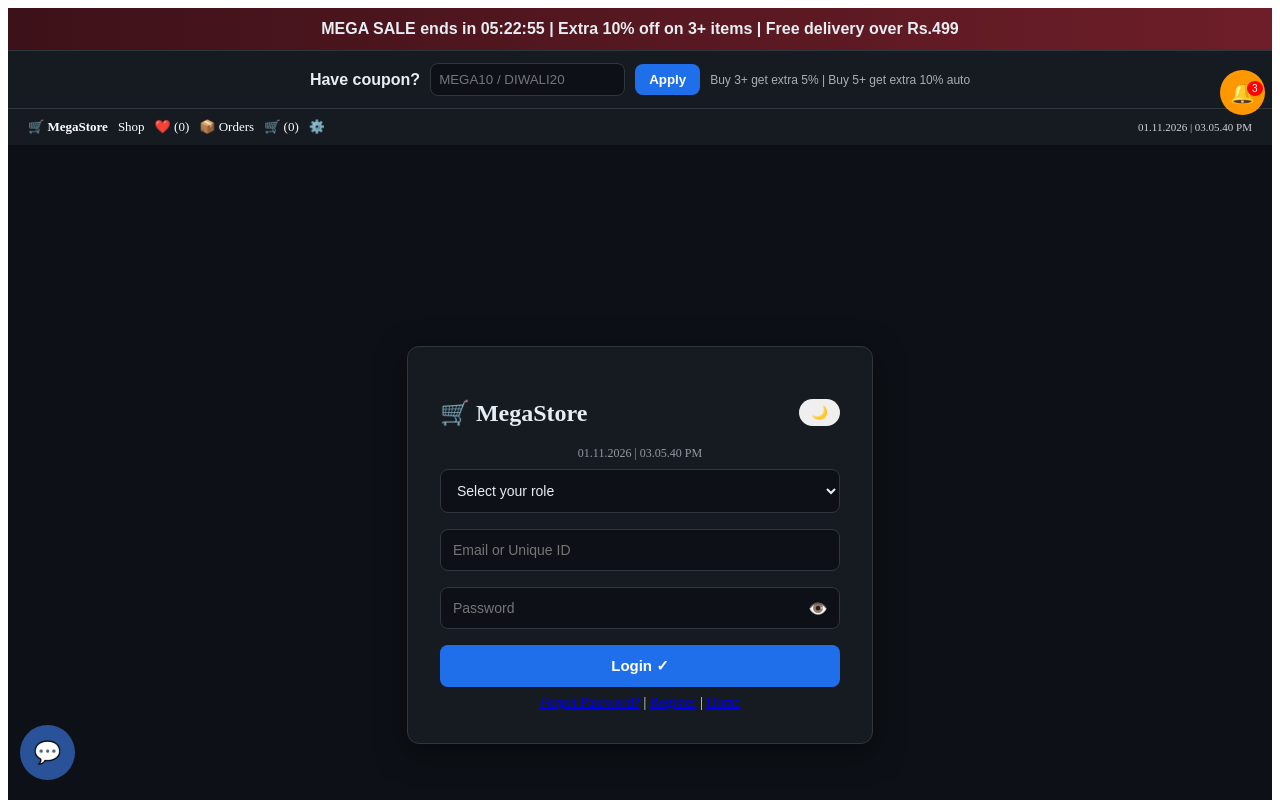
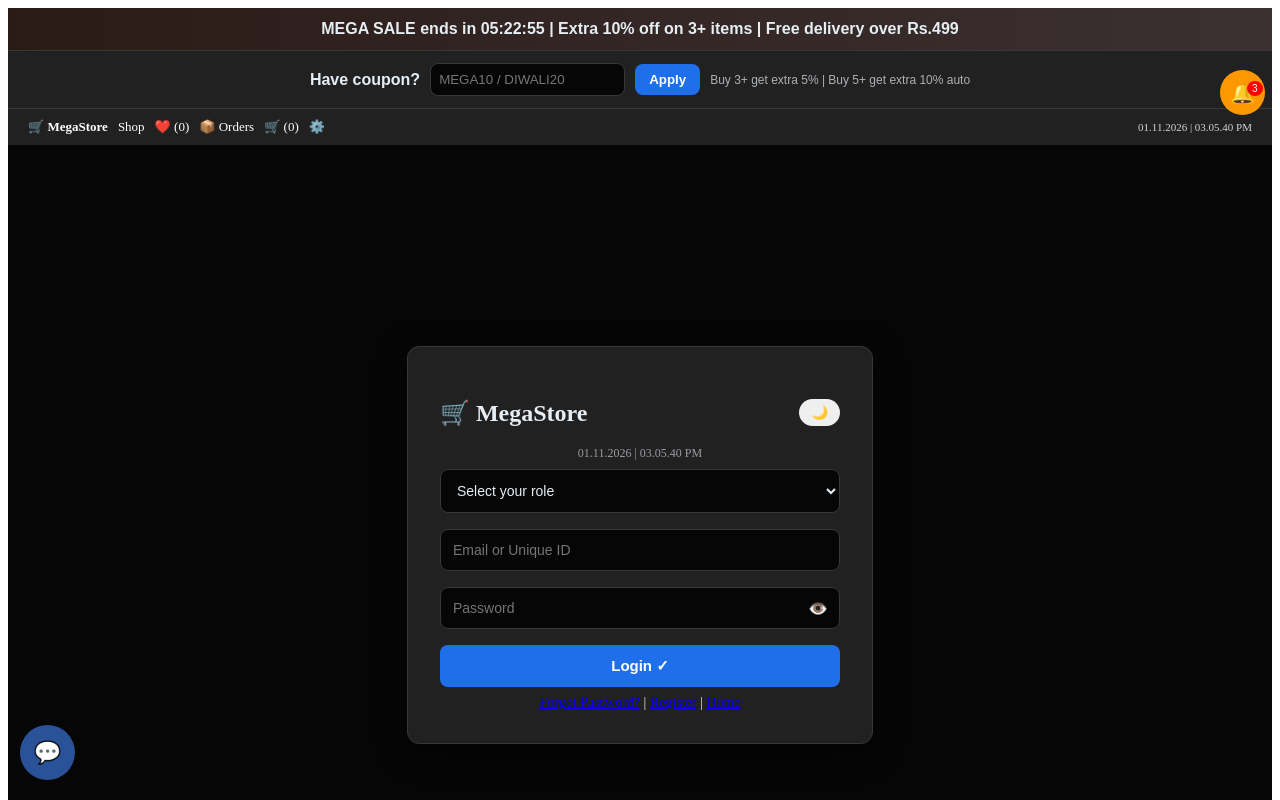
Before and after one commit to matiur25580/Enterprise-AI-Powered-SmartGadget-Lifestyle-MegaStore-Command-Center, a React (Vite) app in the folder client/: page /login in a window 1280 px wide. Shown: the top 800 px of the page. Built offline with nearby package versions, Linux system fonts and the light colour scheme.

Commit message:
Pure dark: chart palette SABLE INK ONYX, delivery track dark

```diff
--- a/client/src/App.jsx
+++ b/client/src/App.jsx
@@ -12,7 +12,7 @@ import SupportChat from './components/SupportChat.jsx';import NotifyCenter from
 import {StoreProvider,useStore} from './context/StoreContext.jsx';import {useThemeDate} from './pages/auth/AuthLayout.jsx';
 function Nav(){
   const {cart,wish}=useStore();const {date,time}=useThemeDate();
-  return (<><OfferZone/><nav style={{display:'flex',gap:10,padding:'10px 20px',background:'#161b22',color:'#fff',fontSize:13,flexWrap:'wrap',alignItems:'center'}}>
+  return (<><OfferZone/><nav style={{display:'flex',gap:10,padding:'10px 20px',background:'#212122',color:'#fff',fontSize:13,flexWrap:'wrap',alignItems:'center'}}>
     <Link to="/" style={{color:'#fff',textDecoration:'none',fontWeight:'bold'}}>🛒 MegaStore</Link>
     <Link to="/shop" style={{color:'#fff',textDecoration:'none'}}>Shop</Link>
     <Link to="/wishlist" style={{color:'#fff',textDecoration:'none'}}>❤️ ({wish.length})</Link>
@@ -23,10 +23,10 @@ function Nav(){
   </nav><NotifyCenter/></>);
 }
 function Landing(){
-  return (<div style={{minHeight:'80vh',background:'#0d1117',color:'#fff',padding:40,textAlign:'center'}}>
+  return (<div style={{minHeight:'80vh',background:'#060606',color:'#fff',padding:40,textAlign:'center'}}>
     <OfferZone/><h1 style={{fontSize:50,marginTop:20}}>🛒 MegaStore Enterprise</h1><p>⭐ 4.8/5 | 🔥 Sale Live | 🚚 Free Delivery</p>
     <div style={{marginTop:20}}><Link to="/shop" style={{background:'#00e676',color:'#000',padding:'12px 26px',borderRadius:20,margin:5,textDecoration:'none',fontWeight:'bold'}}>Shop Now 🛍️</Link>
-    <Link to="/for-hr" style={{background:'#161b22',color:'#58a6ff',border:'1px solid #30363d',padding:'12px 26px',borderRadius:20,margin:5,textDecoration:'none',fontWeight:'bold'}}>👨‍💻 For HR</Link></div>
+    <Link to="/for-hr" style={{background:'#212122',color:'#58a6ff',border:'1px solid #353839',padding:'12px 26px',borderRadius:20,margin:5,textDecoration:'none',fontWeight:'bold'}}>👨‍💻 For HR</Link></div>
     <div style={{marginTop:20}}><DeliveryTrack status="Shipped"/></div>
   </div>);
 }
--- a/client/src/components/DeliveryTrack.jsx
+++ b/client/src/components/DeliveryTrack.jsx
@@ -1,14 +1,14 @@
 export default function DeliveryTrack({status='Shipped'}){
   const steps=['Confirmed','Packed','Shipped','Out for Delivery','Delivered'];
   const idx=steps.indexOf(status);const cur=idx>=0?idx:2;
-  return (<div style={{padding:15,fontFamily:'sans-serif'}}>
-    <h4>🚚 Delivery Status</h4>
+  return (<div style={{padding:15,fontFamily:'sans-serif',background:'#212122',borderRadius:12,border:'1px solid #353839',color:'#e6edf3'}}>
+    <h4 style={{color:'#e6edf3'}}>Delivery Status</h4>
     <div style={{display:'flex',alignItems:'center'}}>
       {steps.map((s,i)=><div key={i} style={{display:'flex',alignItems:'center',flex:1}}>
-        <div style={{textAlign:'center'}}><div style={{width:32,height:32,borderRadius:'50%',background:i<=cur?'#00c853':'#e0e0e0',color:'#fff',display:'flex',alignItems:'center',justifyContent:'center',fontSize:14}}>{i<=cur?'✓':i+1}</div><small style={{fontSize:10}}>{s}</small></div>
-        {i<steps.length-1&&<div style={{flex:1,height:3,background:i<cur?'#00c853':'#e0e0e0',margin:'0 4px'}}/>}
+        <div style={{textAlign:'center'}}><div style={{width:32,height:32,borderRadius:'50%',background:i<=cur?'#238636':'#353839',color:'#fff',display:'flex',alignItems:'center',justifyContent:'center',fontSize:14,border:i<=cur?'none':'1px solid #353839'}}>{i<=cur?'✓':i+1}</div><small style={{fontSize:10,color:'#8b949e'}}>{s}</small></div>
+        {i<steps.length-1&&<div style={{flex:1,height:3,background:i<cur?'#238636':'#353839',margin:'0 4px',borderRadius:2}}/>}
       </div>)}
     </div>
-    <div style={{marginTop:8,fontSize:13,background:'#e8f5e9',padding:8,borderRadius:6}}>✓ Expected delivery: 3-5 days | Live tracking active</div>
+    <div style={{marginTop:8,fontSize:13,background:'#0d2b1f',color:'#3fb950',padding:8,borderRadius:6,border:'1px solid #238636'}}>Expected delivery: 3-5 days | Live tracking active</div>
   </div>);
 }
--- a/client/src/components/OfferZone.jsx
+++ b/client/src/components/OfferZone.jsx
@@ -6,12 +6,12 @@ export default function OfferZone(){
   const [coupon,setCoupon]=useState('');const [applied,setApplied]=useState(null);
   const apply=()=>{const c={MEGA10:10,DIWALI20:20,NEWUSER15:15};if(c[coupon.toUpperCase()]){setApplied({code:coupon.toUpperCase(),off:c[coupon.toUpperCase()]});alert('Coupon applied: '+coupon.toUpperCase()+' - '+c[coupon.toUpperCase()]+'% OFF')}else alert('Invalid coupon')};
   return (<div style={{fontFamily:'sans-serif'}}>
-    <div style={{background:'linear-gradient(90deg,#3d1119,#6e1e28)',color:'#e6edf3',padding:12,textAlign:'center',fontWeight:'bold',borderBottom:'1px solid #30363d'}}>
+    <div style={{background:'linear-gradient(90deg,#2B1B17,#3B3131)',color:'#e6edf3',padding:12,textAlign:'center',fontWeight:'bold',borderBottom:'1px solid #353839'}}>
       MEGA SALE ends in {String(h).padStart(2,'0')}:{String(m).padStart(2,'0')}:{String(s).padStart(2,'0')} | Extra 10% off on 3+ items | Free delivery over Rs.499
     </div>
-    <div style={{display:'flex',gap:10,padding:12,background:'#161b22',color:'#e6edf3',alignItems:'center',flexWrap:'wrap',justifyContent:'center',borderBottom:'1px solid #30363d'}}>
+    <div style={{display:'flex',gap:10,padding:12,background:'#212122',color:'#e6edf3',alignItems:'center',flexWrap:'wrap',justifyContent:'center',borderBottom:'1px solid #353839'}}>
       <b>Have coupon?</b>
-      <input value={coupon} onChange={e=>setCoupon(e.target.value)} placeholder="MEGA10 / DIWALI20" style={{padding:8,borderRadius:8,border:'1px solid #30363d',background:'#0d1117',color:'#e6edf3'}}/>
+      <input value={coupon} onChange={e=>setCoupon(e.target.value)} placeholder="MEGA10 / DIWALI20" style={{padding:8,borderRadius:8,border:'1px solid #353839',background:'#060606',color:'#e6edf3'}}/>
       <button onClick={apply} style={{padding:'8px 14px',background:'#1f6feb',color:'#fff',border:'none',borderRadius:8,fontWeight:'bold'}}>Apply</button>
       {applied&&<span style={{background:'#0d2b1f',color:'#3fb950',padding:'6px 12px',borderRadius:12,fontSize:13,border:'1px solid #238636'}}>{applied.code}: {applied.off}% OFF applied</span>}
       <span style={{fontSize:12,opacity:.7}}>Buy 3+ get extra 5% | Buy 5+ get extra 10% auto</span>
--- a/client/src/pages/auth/auth.css
+++ b/client/src/pages/auth/auth.css
@@ -1,17 +1,17 @@
 @import '../../theme.css';
-.auth-bg{min-height:100vh;display:flex;align-items:center;justify-content:center;padding:20;background:#0d1117}
-.auth-card{background:#161b22;border:1px solid #30363d;color:#e6edf3;padding:32px;border-radius:12px;width:400px;max-width:100%;box-shadow:0 8px 30px rgba(0,0,0,.5)}
-.auth-card.dark{background:#161b22;color:#e6edf3}
-.auth-input{width:100%;padding:12px;margin:8px 0;border-radius:8px;border:1px solid #30363d;box-sizing:border-box;font-size:14px;background:#0d1117;color:#e6edf3}
+.auth-bg{min-height:100vh;display:flex;align-items:center;justify-content:center;padding:20;background:#060606}
+.auth-card{background:#212122;border:1px solid #353839;color:#e6edf3;padding:32px;border-radius:12px;width:400px;max-width:100%;box-shadow:0 8px 30px rgba(0,0,0,.5)}
+.auth-card.dark{background:#212122;color:#e6edf3}
+.auth-input{width:100%;padding:12px;margin:8px 0;border-radius:8px;border:1px solid #353839;box-sizing:border-box;font-size:14px;background:#060606;color:#e6edf3}
 .auth-input:focus{border-color:#58a6ff;outline:none}
 .auth-btn{width:100%;padding:12px;margin:8px 0;border-radius:8px;border:none;font-weight:bold;font-size:15px;cursor:pointer}
 .auth-btn-primary{background:#1f6feb;color:#fff}
 .auth-btn-primary:hover{background:#388bfd}
 .step-dots{display:flex;justify-content:center;gap:8;margin:12px 0}
-.step-dot{width:32px;height:32px;border-radius:50%;display:flex;align-items:center;justify-content:center;font-size:13px;font-weight:bold;background:#30363d;color:#8b949e}
+.step-dot{width:32px;height:32px;border-radius:50%;display:flex;align-items:center;justify-content:center;font-size:13px;font-weight:bold;background:#353839;color:#8b949e}
 .step-dot.active{background:#1f6feb;color:#fff}
 .step-dot.done{background:#238636;color:#fff}
 @media(max-width:480px){.auth-card{padding:20px}}
-.dash-card{background:#161b22;border:1px solid #30363d;border-radius:12px;padding:16px;color:#e6edf3;transition:transform .2s,box-shadow .2s}
+.dash-card{background:#212122;border:1px solid #353839;border-radius:12px;padding:16px;color:#e6edf3;transition:transform .2s,box-shadow .2s}
 .dash-card:hover{transform:translateY(-3px);box-shadow:0 6px 20px rgba(0,0,0,.4)}
-.dash-card.dark{background:#161b22;color:#e6edf3}
+.dash-card.dark{background:#212122;color:#e6edf3}
--- a/client/src/theme.css
+++ b/client/src/theme.css
@@ -1,7 +1,7 @@
 :root{
-  --gh-bg:#0d1117;
-  --gh-surface:#161b22;
-  --gh-border:#30363d;
+  --gh-bg:#060606;
+  --gh-surface:#212122;
+  --gh-border:#353839;
   --gh-blue:#58a6ff;
   --gh-green:#3fb950;
   --gh-text:#e6edf3;
```
